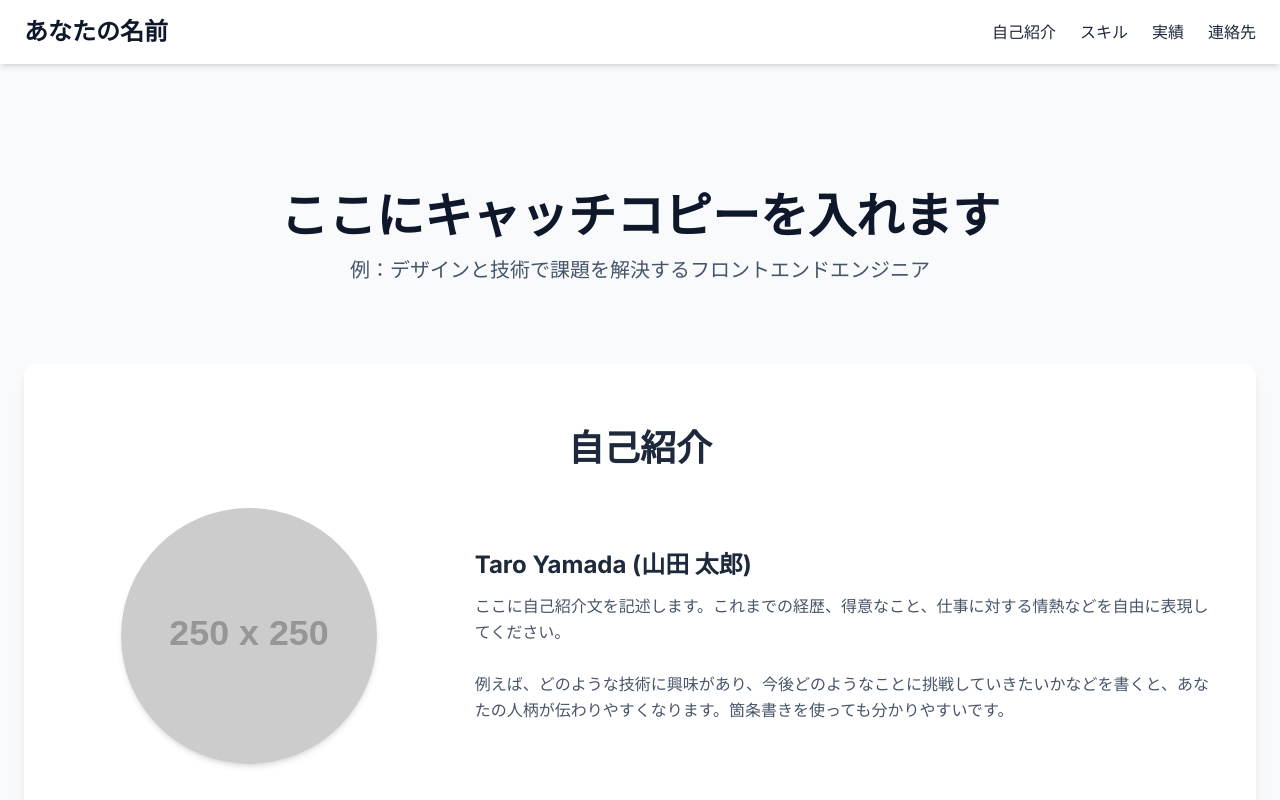
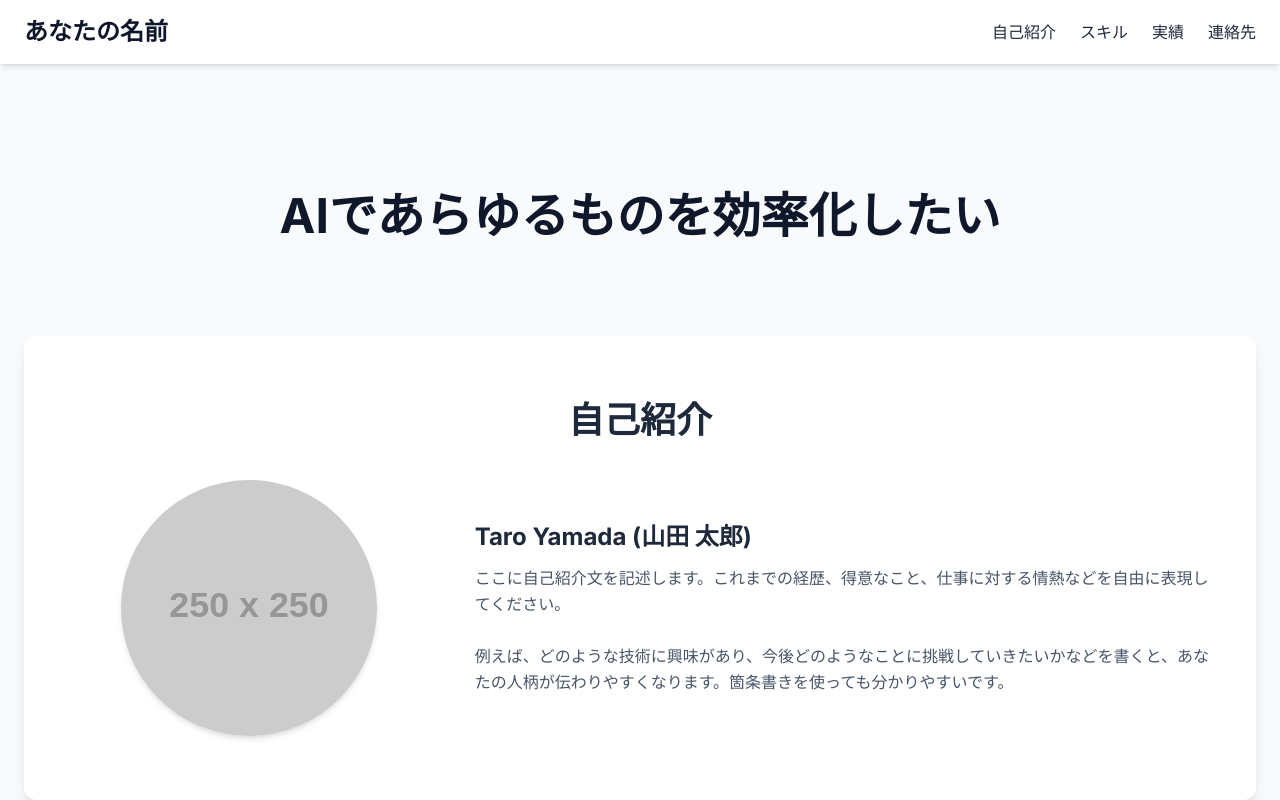
Before and after one commit to tusSaito/tusSaito.github.io, a plain HTML site: page ポートフォリオ作成.html in a window 1280 px wide. Shown: the top 800 px of the page. Drawn offline with nearby package versions, Linux system fonts and the light colour scheme; placeholder pictures from the web are drawn by us.

Commit message:
Update ポートフォリオ作成.html

```diff
--- a/ポートフォリオ作成.html
+++ b/ポートフォリオ作成.html
@@ -3,7 +3,7 @@
 <head>
     <meta charset="UTF-8">
     <meta name="viewport" content="width=device-width, initial-scale=1.0">
-    <title>あなたの名前 - ポートフォリオ</title>
+    <title>齋藤　吏 - ポートフォリオ</title>
     <!-- Tailwind CSSを読み込み -->
     <script src="https://cdn.tailwindcss.com"></script>
     <!-- Google Fonts (Inter) を読み込み -->
@@ -39,8 +39,8 @@
 
         <!-- ヒーローセクション -->
         <section class="text-center py-20">
-            <h1 class="text-5xl font-bold text-slate-900 mb-4">ここにキャッチコピーを入れます</h1>
-            <p class="text-xl text-slate-600">例：デザインと技術で課題を解決するフロントエンドエンジニア</p>
+            <h1 class="text-5xl font-bold text-slate-900 mb-4">AIであらゆるものを効率化したい</h1>
+            <p class="text-xl text-slate-600"></p>
         </section>
 
         <!-- 自己紹介 (About Me) -->
```
